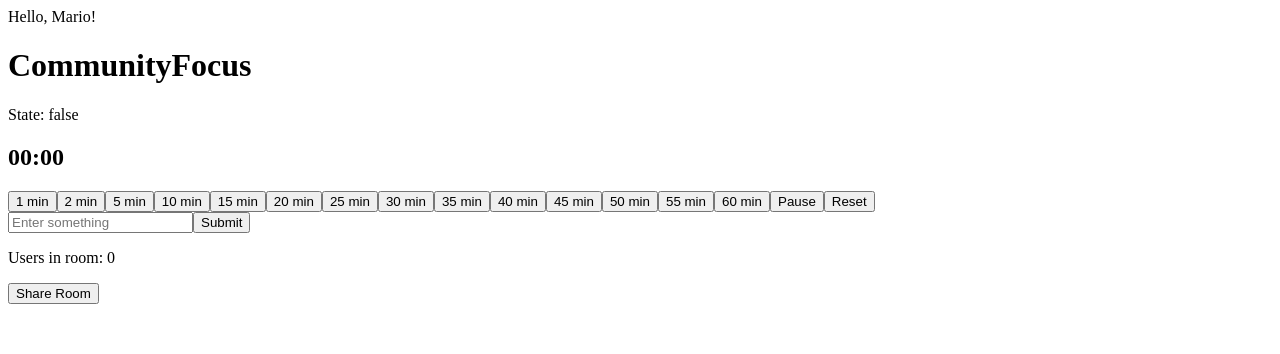
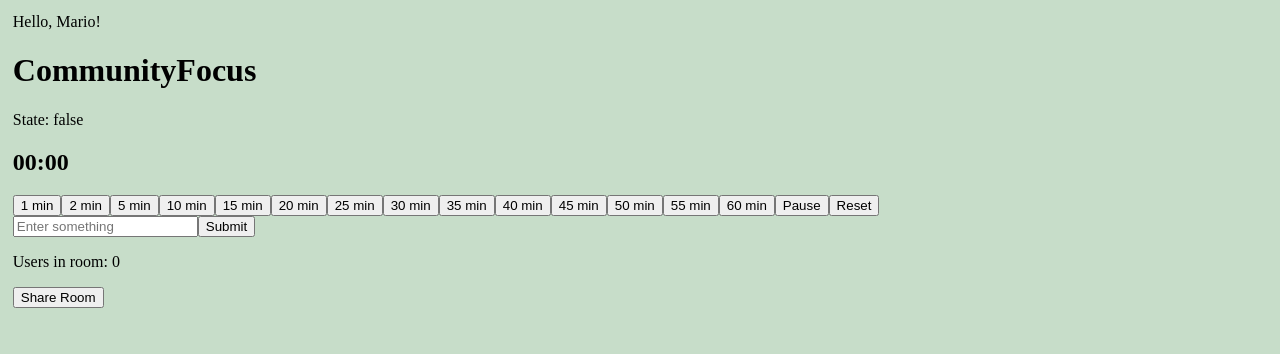
Before and after one commit to CommunityFocus/cf-frontend, a React (Vite) app: page /1 in a window 1280 px wide. Shown: the top 354 px of the page. Built offline with nearby package versions, Linux system fonts and the light colour scheme; no server answers.

Commit message:
Added a background color for the room page

```diff
--- /dev/null
+++ b/src/components/Room.styled.tsx
@@ -0,0 +1,15 @@
+import styled from "styled-components";
+import { createGlobalStyle } from 'styled-components';
+
+export const StyledMain = styled.main`
+    background: #C7DDC9;
+    height: 93vh;
+    padding: 1%;
+`;
+
+
+export const GlobalStyle = createGlobalStyle`
+    body {
+        margin: 0;
+    }
+`;
--- a/src/components/Room.tsx
+++ b/src/components/Room.tsx
@@ -14,6 +14,7 @@ import Footer from "./Footer";
 import LogoTitle from "./Logo/LogoTitle";
 import UserBubbles from "./UserBubbles/UserBubbles";
 import { TimerResponseArgs, UsersInRoomArgs } from "../../common/types/types";
+import { GlobalStyle, StyledMain } from "./Room.styled";
 
 const Room = (props: { globalUsersConnected: number }): JSX.Element => {
 	const { globalUsersConnected } = props;
@@ -99,7 +100,8 @@ const Room = (props: { globalUsersConnected: number }): JSX.Element => {
 	}, [isConnected]);
 
 	return (
-		<>
+		<StyledMain>
+			<GlobalStyle/>
 			<WelcomeMessage name="Mario" />
 			<LogoTitle />
 			<ConnectionState isConnected={isConnected} />
@@ -117,7 +119,7 @@ const Room = (props: { globalUsersConnected: number }): JSX.Element => {
 			</button>
 			<UserBubbles userListInRoom={userListInRoom} />
 			<Footer numUsers={globalUsersConnected} />
-		</>
+		</StyledMain>
 	);
 };
 
```
